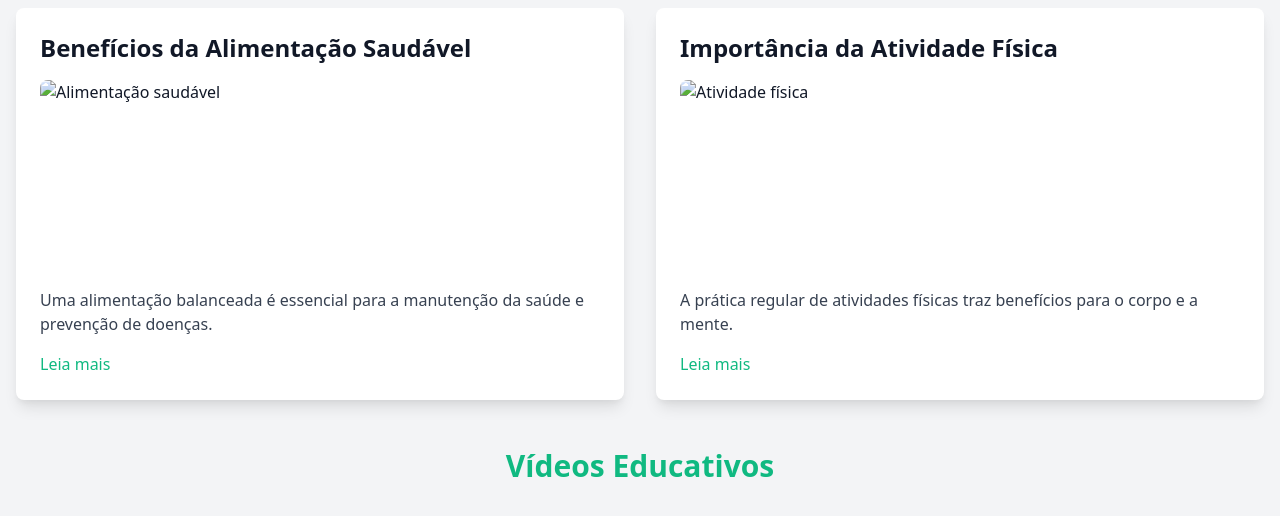
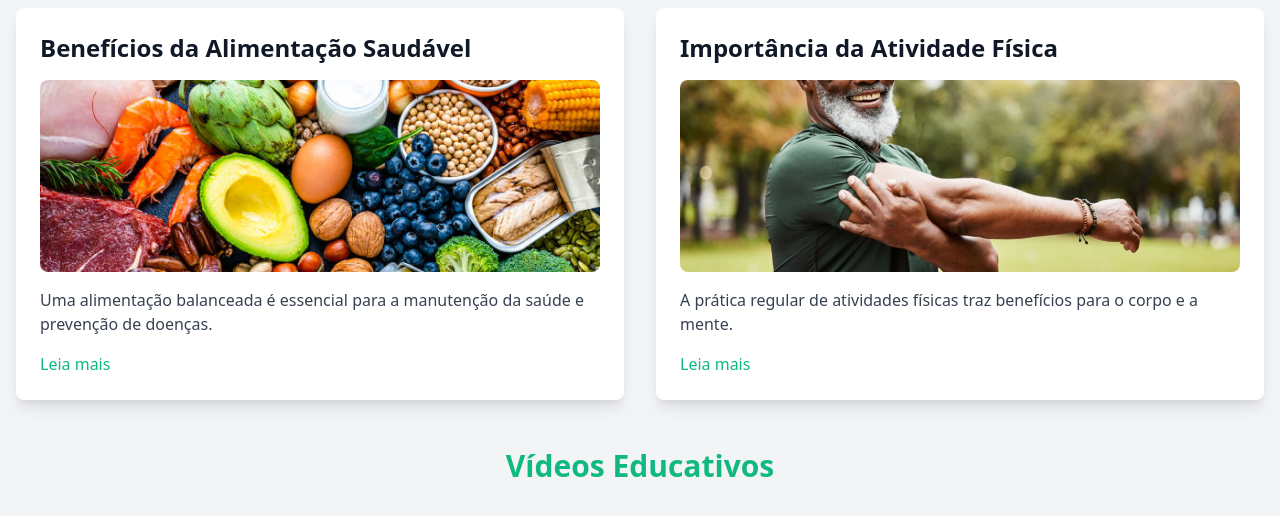
Before and after one commit to CesarMouraDev/my-projbasic-tic20, a website: page src/index.html in a window 1280 px wide. Shown: the part 300-816 px from the top of the page. Drawn offline with nearby package versions, Linux system fonts and the light colour scheme.

Commit message:
Feat: img

```diff
--- a/src/index.html
+++ b/src/index.html
@@ -58,7 +58,7 @@
             <div class="grid grid-cols-1 md:grid-cols-2 gap-8">
                 <article class="bg-white p-6 rounded-lg shadow-lg">
                     <h3 class="text-2xl font-bold mb-4">Benefícios da Alimentação Saudável</h3>
-                    <img src="alimentacao-saudavel.jpg" alt="Alimentação saudável"
+                    <img src="assets/almsaude.jpg" alt="Alimentação saudável"
                         class="w-full h-48 object-cover rounded-lg mb-4">
                     <p class="text-gray-700">Uma alimentação balanceada é essencial para a manutenção da saúde e
                         prevenção de doenças.</p>
@@ -67,7 +67,7 @@
 
                 <article class="bg-white p-6 rounded-lg shadow-lg">
                     <h3 class="text-2xl font-bold mb-4">Importância da Atividade Física</h3>
-                    <img src="atividade-fisica.jpg" alt="Atividade física"
+                    <img src="assets/atvsaude.jpg" alt="Atividade física"
                         class="w-full h-48 object-cover rounded-lg mb-4">
                     <p class="text-gray-700">A prática regular de atividades físicas traz benefícios para o corpo e a
                         mente.</p>
```
Also changed, not shown: src/assets/almsaude.jpg (added), src/assets/atvsaude.jpg (added), src/output.css.
